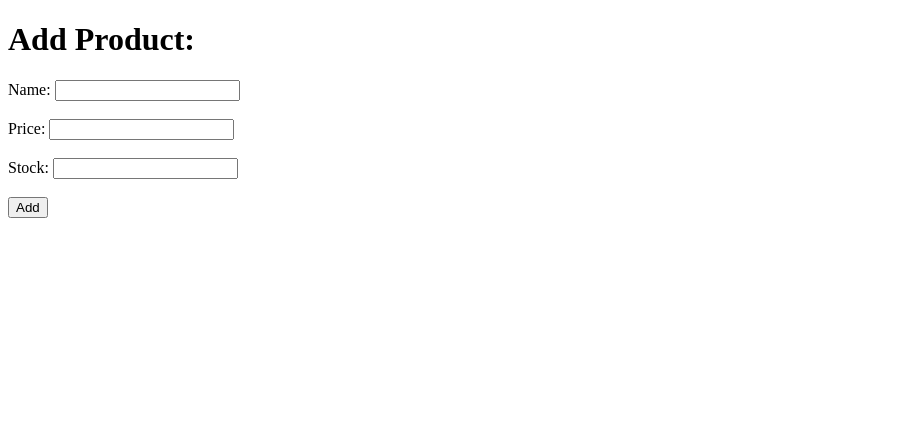
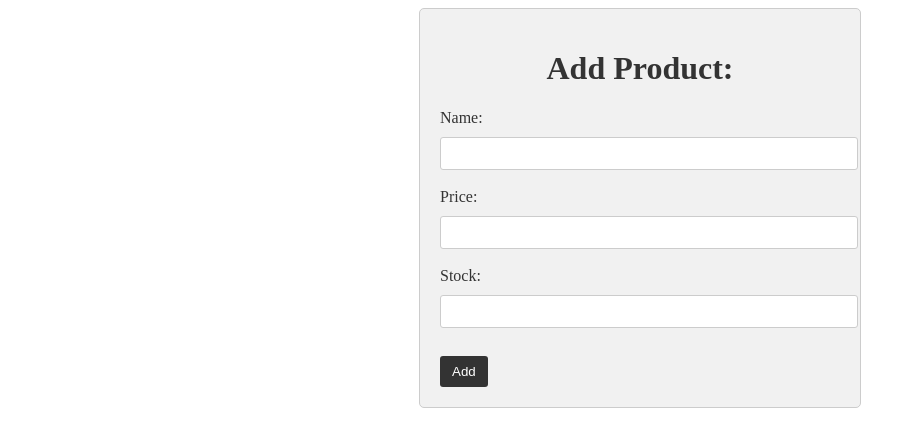
Before and after one commit to Pnina01/PHP-forms, a PHP site: page / in a window 1280 px wide. Shown: the top 447 px of the page, without its empty margins (0-916 px from the left). Run offline with PHP 8.4, Linux system fonts and the light colour scheme.

Commit message:
adding the style in css

```diff
--- a/index.php
+++ b/index.php
@@ -5,11 +5,12 @@
     <meta charset="UTF-8">
     <meta http-equiv="X-UA-Compatible" content="IE=edge">
     <meta name="viewport" content="width=device-width, initial-scale=1.0">
+    <link rel="stylesheet" href="style.css">
     <title>Form</title>
 </head>
 
 <body>
-
+<div class="card">
     <h1>Add Product: </h1>
     <form action="./save.php" method="post">
 
@@ -28,6 +29,7 @@
         <button>Add</button>
 
     </form>
+</div>
 
 </body>
 
--- /dev/null
+++ b/style.css
@@ -0,0 +1,44 @@
+
+
+.card {
+    margin: 0 auto;
+    width: 400px;
+    padding: 20px;
+    border: 1px solid #ccc;
+    border-radius: 5px;
+    background-color: #f1f1f1;
+  }
+
+  .card h1 {
+    text-align: center;
+    color: #333;
+  }
+
+  .card form label {
+    display: block;
+    margin-bottom: 10px;
+    color: #333;
+  }
+
+  .card form input[type="text"],
+  .card form input[type="number"] {
+    width: 100%;
+    padding: 8px;
+    border: 1px solid #ccc;
+    border-radius: 3px;
+  }
+
+  .card form button {
+    display: block;
+    margin-top: 10px;
+    padding: 8px 12px;
+    background-color: #333;
+    color: #fff;
+    border: none;
+    border-radius: 3px;
+    cursor: pointer;
+  }
+
+  .card form button:hover {
+    background-color: #555;
+  }
```
